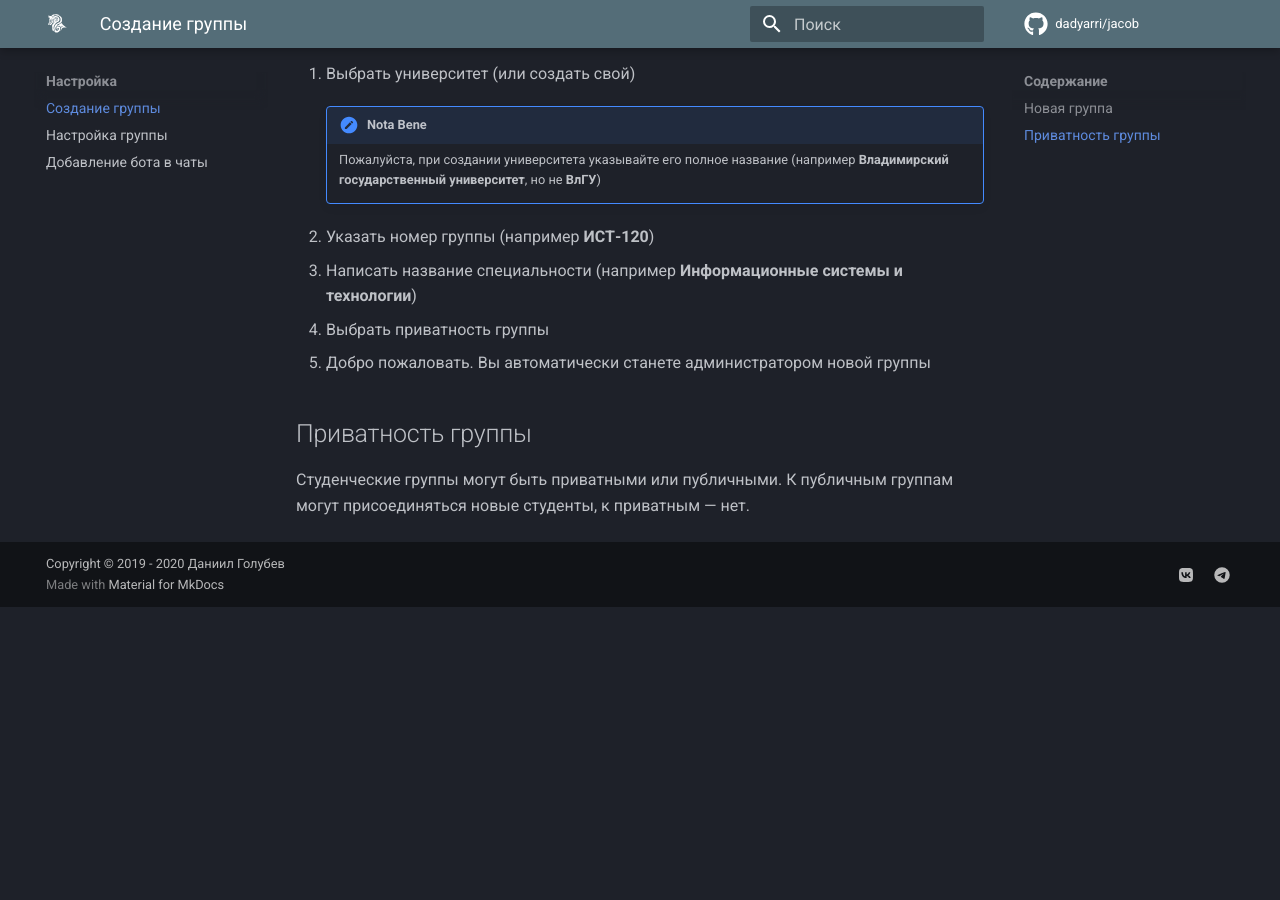
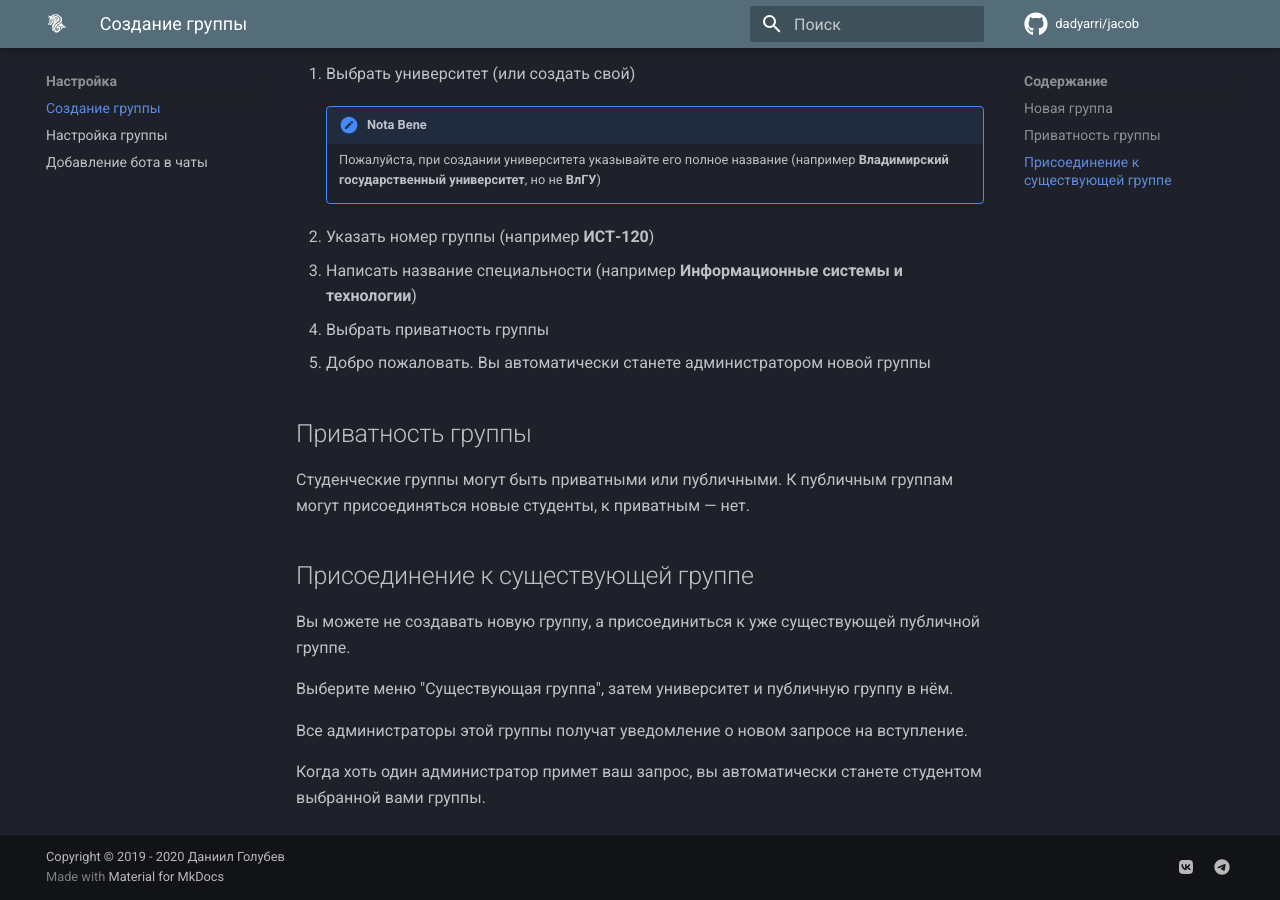
Before and after one commit to uni-jacob/jacob, an MkDocs documentation site: the page built from docs/configure/mkgroup.md, in a window 1280 px wide and 900 px high, scrolled down 605 px. Built offline with MkDocs 1.6.1 and Material for MkDocs 9.7.7, drawn with Linux system fonts in a browser that asks for light colours; comment, search, counter and statistics services are not loaded; before the commit the page ends 1212 px from its top, so only the background shows below that.

Commit message:
docs: add section about joining existing group

```diff
--- a/docs/configure/mkgroup.md
+++ b/docs/configure/mkgroup.md
@@ -21,3 +21,13 @@
 ## Приватность группы
 
 Студенческие группы могут быть приватными или публичными. К публичным группам могут присоединяться новые студенты, к приватным — нет.
+
+## Присоединение к существующей группе
+
+Вы можете не создавать новую группу, а присоединиться к уже существующей публичной группе.
+
+Выберите меню "Существующая группа", затем университет и публичную группу в нём.
+
+Все администраторы этой группы получат уведомление о новом запросе на вступление.
+
+Когда хоть один администратор примет ваш запрос, вы автоматически станете студентом выбранной вами группы.
```
